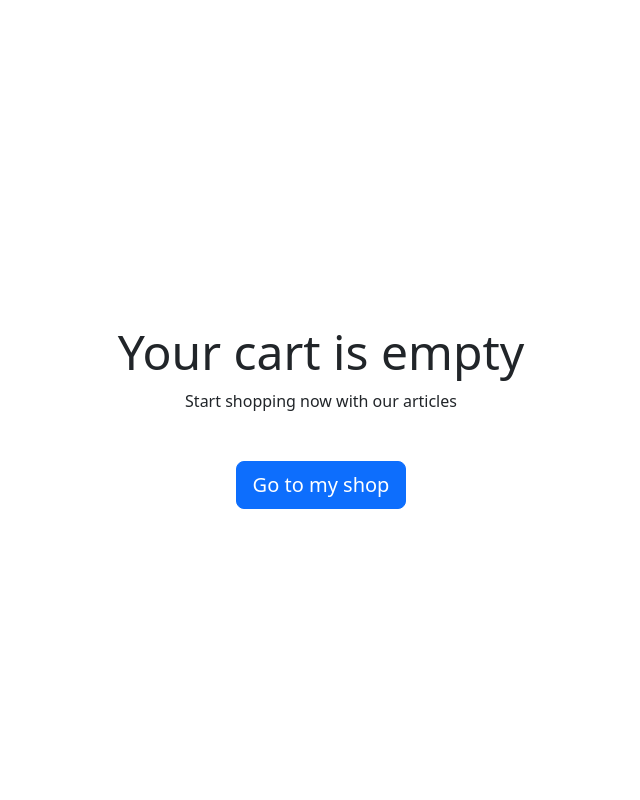
After one commit to vilong070501/wizardshop, a Symfony app: template templates/cart/index.html.twig in a window 1280 px wide. The commit adds this page. Shown: the whole page, without its empty margins (319-959 px from the left). Run offline with Twig, Linux system fonts and the light colour scheme; the template is opened without the code that fills it, so the values that code supplies are empty; style sheets or scripts are compiled from the project's sources; some libraries are stand-ins or nearby versions.

Commit message:
Implementation of Cart

```diff
--- /dev/null
+++ b/templates/cart/index.html.twig
@@ -0,0 +1,80 @@
+{% extends 'base.html.twig' %}
+
+{% block title %}Hello CartController!{% endblock %}
+
+{% block body %}
+    <main class="page_wrapper">
+        {% if cart|length > 0 %}
+            <div class="container position-relative zindex-2 pt-5 pb-lg-5 pb-md-4 pb-2">
+                <div class="row">
+                    <div class="col-lg-12 offset-lg-1 pt-1">
+                        <h2 class="text-center pt-md-2 my-4 mt-lg-5">My cart</h2>
+                        <p>Add other items to my cart <a href="{{ path('shop_index') }}">My shop</a></p>
+                        <a href="{{ path('cart_remove_all') }}">Remove all</a>
+
+                        {% set total = null %}
+
+                        {% for item in cart %}
+                            {% set total = total + (item.product.price * item.quantity)  %}
+                            <div class="d-sm-flex align-items-center border-top py-4">
+{#                                <a class="d-inline-block flex-shrink-0 bg-secondary rounded-1 p-sm-2 p-xl-3 mb-2 mb-sm-0" href="#">#}
+{#                                    <img src="{{ asset('/img/shop/cart/03.png') }}" width="110" alt="Product">#}
+{#                                </a>#}
+                                <div class="w-100 pt-1 ps-sm-4">
+                                    <div class="d-flex">
+                                        <div class="me-3">
+                                            <h3 class="h5 mb-2">
+                                                <a href="#">{{ item.product.title }}</a>
+                                            </h3>
+                                            <p class="mb-2">{{ item.product.subtitle }}</p>
+                                        </div>
+                                        <div class="text-end ms-auto">
+                                            <span class="fs-5 mb-2">{{ (item.product.price * item.quantity)|number_format(2, ',', '.') }} €</span>
+                                        </div>
+                                    </div>
+                                    <div class="count-input ms-n3">
+                                        <a href="{{ path('cart_decrease', { id: item.product.id }) }}" class="btn btn-icon fs-xl" data-decrement>-</a>
+                                        <label>
+                                            <input class="form-control text-center" type="number" value="{{ item.quantity }}" readonly>
+                                        </label>
+                                        <a href="{{ path('cart_add', { id: item.product.id }) }}" class="btn btn-icon fs-xl" data-increment>+</a>
+                                    </div>
+                                    <div class="nav justify-content-end mt-n5 mt-sm-n3">
+                                        <a class="nav-link fs-xl p-2" href="{{ path('cart_remove', { id: item.product.id }) }}" data-bs-toggle="tooltip" title="Remove">
+                                            <i class="ai-trash"></i>
+                                            Remove
+                                        </a>
+                                    </div>
+                                </div>
+                            </div>
+                        {% endfor %}
+                        <ul class="list-unstyled py-3   mb-0">
+                            <li class="d-flex justify-content-between mb-2">
+                                Number of items:
+                                <span class="fw-semibold ms-2">{{ cart|length }}</span>
+                            </li>
+                        </ul>
+                        <div class="d-flex align-items-center justify-content-between border-top fs-xl pt-4">
+                            Total:
+                            <span class="fs-3 fw-semibold text-dark ms-2">{{ total|number_format(2, ',', '.') }} €</span>
+                        </div>
+                        <button class="btn btn-lg btn-primary w-100 w-sm-auto mt-4" type="submit">
+                            Confirm my cart
+                        </button>
+
+                    </div>
+                </div>
+            </div>
+        {% else %}
+            <div class="container d-flex flex-column justify-content-center min-vh-100 py-5">
+                <div class="text-center pt-4 mt-lg-2">
+                    <h1 class="display-5">Your cart is empty</h1>
+                    <p class="fs-lg pb-2 pb-md-0 mb-4 mb-md-5">
+                        Start shopping now with our articles
+                    </p>
+                    <a class="btn btn-lg btn-primary" href="{{ path('shop_index') }}">Go to my shop</a>
+                </div>
+            </div>
+        {% endif %}
+    </main>
+{% endblock %}
--- a/templates/product/index.html.twig
+++ b/templates/product/index.html.twig
@@ -12,6 +12,7 @@
             <th class="text-center">Price</th>
             <th class="text-center">Content</th>
             <th class="text-center">Image</th>
+            <th class="text-center"></th>
         </tr>
         </thead>
         <tbody>
@@ -27,6 +28,7 @@
                         <span>No image</span>
                     {% endif %}
                 </td>
+                <td><a href={{ path('cart_add', { id: product.id }) }}>Add to cart</a></td>
             </tr>
         {% else %}
             <tr>
```
Also changed, not shown: src/Controller/CartController.php (added, +49 -0 lines), src/Service/CartService.php (added, +81 -0 lines).
